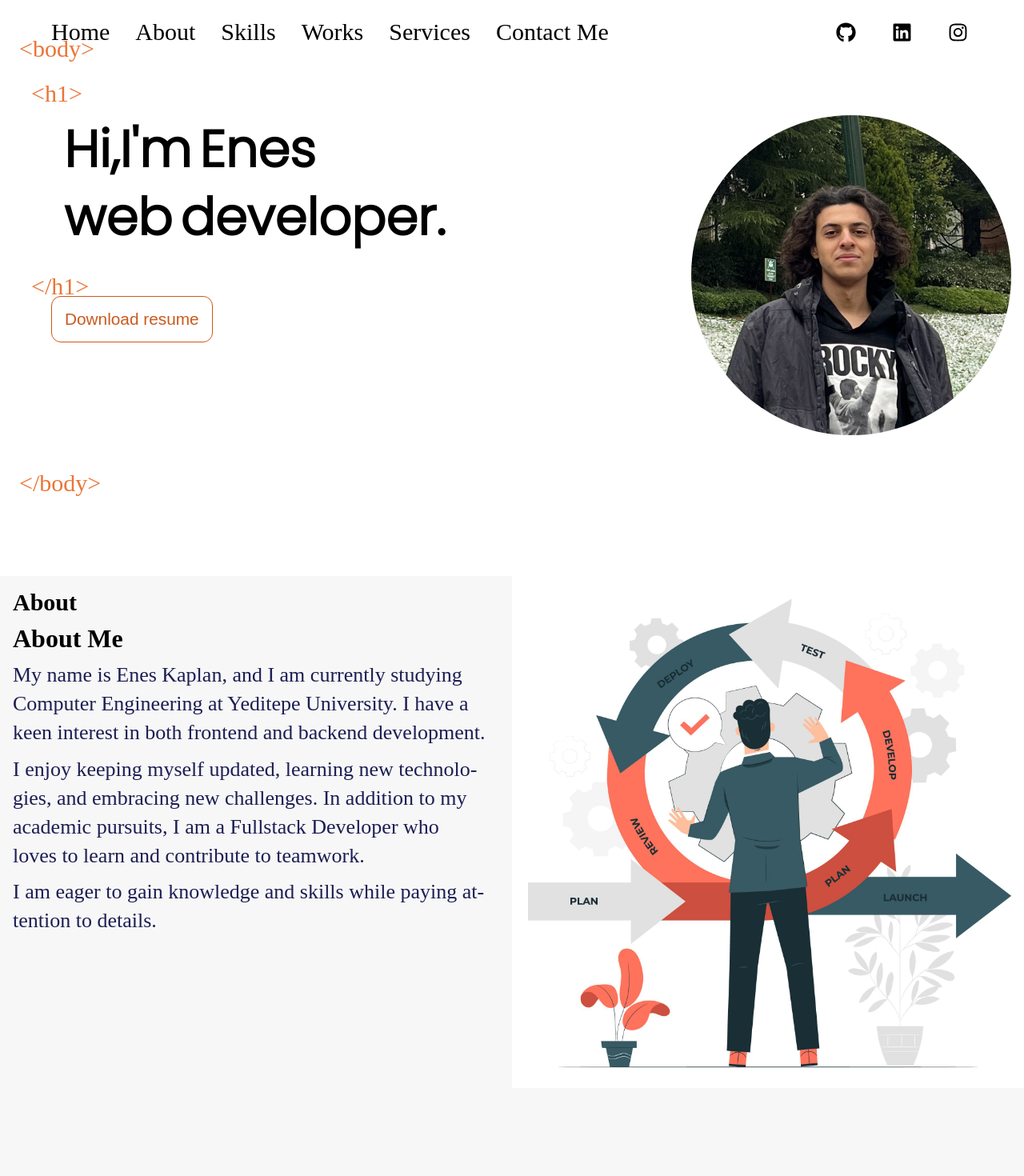
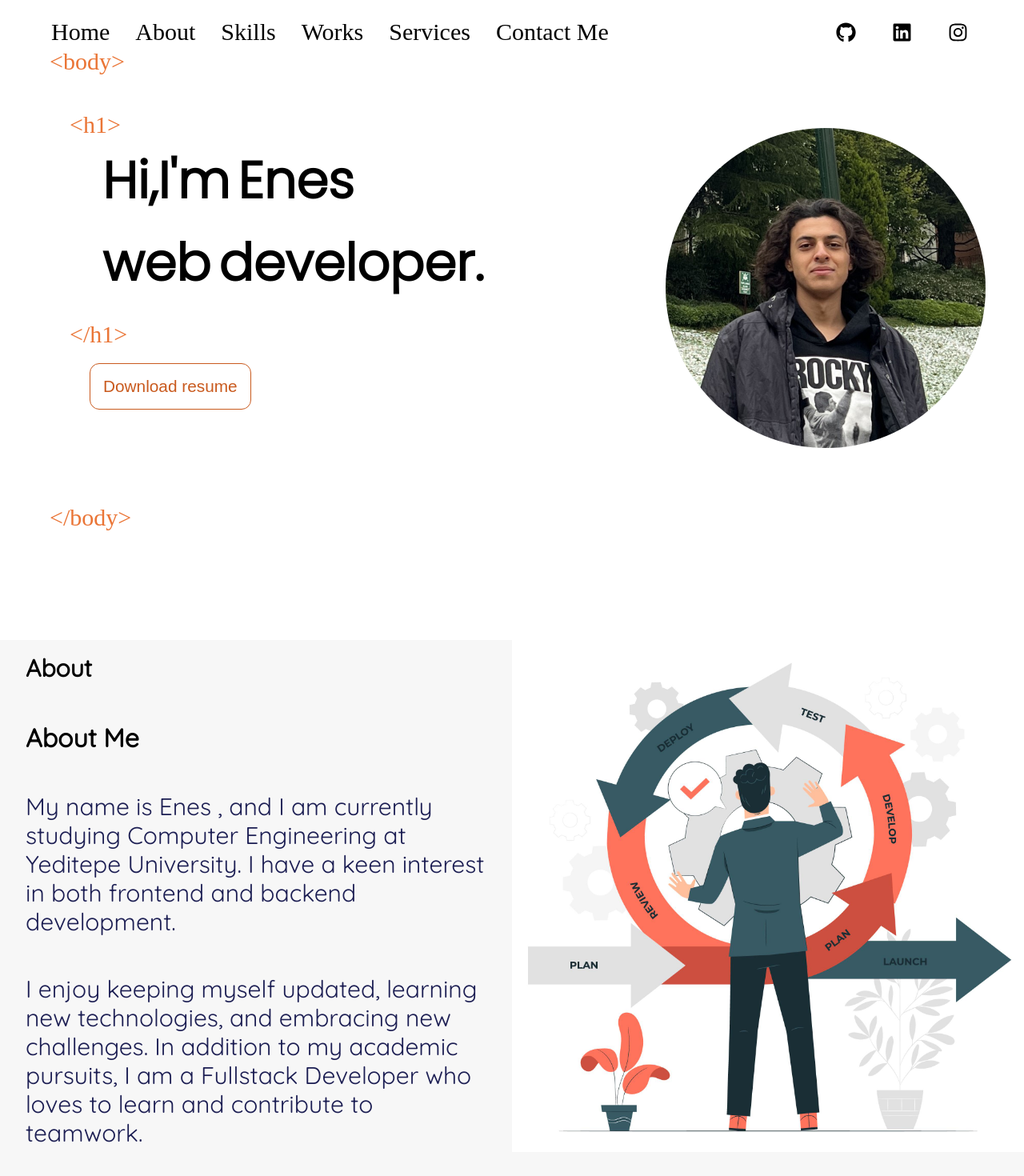
Before and after one commit to eneskaplannn1/personal-website, a React (Vite) app: page / in a window 1280 px wide. Shown: the top 1470 px of the page at 80% size. Built offline with nearby package versions, Linux system fonts and the light colour scheme; a web font is replaced by a local one.

Commit message:
updated about and home.jsx file

```diff
--- a/index.html
+++ b/index.html
@@ -15,6 +15,10 @@
       href="https://fonts.googleapis.com/css2?family=La+Belle+Aurore&family=Poppins:ital,wght@0,300;1,400&family=Roboto&display=swap"
       rel="stylesheet"
     />
+    <link
+      href="https://fonts.googleapis.com/css2?family=Quicksand&display=swap"
+      rel="stylesheet"
+    />
 
     <meta name="viewport" content="width=device-width, initial-scale=1.0" />
     <title>Vite + React</title>
--- a/src/App.jsx
+++ b/src/App.jsx
@@ -6,6 +6,7 @@ import Skills from "./components/Skills";
 import Works from "./components/Works";
 import ContactMe from "./components/ContactMe";
 import Services from "./components/Services";
+import Footer from "./components/Footer";
 
 function App() {
   return (
@@ -18,6 +19,7 @@ function App() {
       <Works />
       <Services />
       <ContactMe />
+      <Footer />
     </>
   );
 }
--- a/src/components/About.jsx
+++ b/src/components/About.jsx
@@ -3,29 +3,27 @@ import { styled } from "styled-components";
 function About() {
   return (
     <StyledAbout id="about">
-      <Container>
-        <div className="left">
+      <div className="about-content">
         <h2>About</h2>
         <h1>About Me</h1>
         <p>
-            My name is Enes Kaplan, and I am currently studying Computer
-            Engineering at Yeditepe University. I have a keen interest in both
-            frontend and backend development.
+          My name is Enes , and I am currently studying Computer Engineering at
+          Yeditepe University. I have a keen interest in both frontend and
+          backend development.
         </p>
         <p>
           I enjoy keeping myself updated, learning new technologies, and
-            embracing new challenges. In addition to my academic pursuits, I am
-            a Fullstack Developer who loves to learn and contribute to teamwork.
+          embracing new challenges. In addition to my academic pursuits, I am a
+          Fullstack Developer who loves to learn and contribute to teamwork.
         </p>
         <p>
           I am eager to gain knowledge and skills while paying attention to
           details.
         </p>
       </div>
-        <div className="right">
+      <div>
         <img src="coding2.jpg" />
       </div>
-      </Container>
     </StyledAbout>
   );
 }
@@ -36,35 +34,30 @@ const StyledAbout = styled.div`
   background-color: #f7f7f7;
   max-width: 100vw;
   height: 100vh;
-`;
-const Container = styled.div`
-  max-width: 100vw;
-  height: 100%;
 
   display: grid;
   grid-template-columns: 1fr 1fr;
   grid-template-rows: 1fr;
 
-  .left {
+  .about-content {
     display: flex;
     flex-direction: column;
-    gap: 0.6rem;
-    padding: 1rem;
-    margin-right: 1rem;
+    row-gap: 3rem;
+    padding: 1rem 2rem;
     /* background-color: ; */
+    font-family: "Quicksand", sans-serif;
 
     h2 {
       font-size: 30px;
     }
 
     p {
-      font-size: 26px;
+      font-size: 30px;
       color: #1c1e53;
       line-height: 36px;
       font-weight: 400;
     }
   }
-  .right {
   img {
     align-self: flex-start;
     max-width: 100%;
@@ -78,5 +71,6 @@ const Container = styled.div`
     -webkit-object-fit: cover;
     object-fit: cover;
   }
-  }
 `;
+
+const Container = styled.div``;
--- a/src/components/Home.jsx
+++ b/src/components/Home.jsx
@@ -32,9 +32,15 @@ function Home() {
 
   return (
     <StyledHomePage id="home">
-      <div className="left">
+      <div className="container">
+        <div className="about-content">
           <h1>
-          <AnimatedLetters strArray={myName} idx={1} letterClass={className} />
+            <AnimatedLetters
+              strArray={myName}
+              idx={1}
+              letterClass={className}
+            />
+            <br />
             <AnimatedLetters
               strArray={jobArray}
               idx={11}
@@ -48,6 +54,7 @@ function Home() {
         <div className="image">
           <img src="me3.jpg" />
         </div>
+      </div>
     </StyledHomePage>
   );
 }
@@ -56,29 +63,31 @@ export default Home;
 
 const StyledHomePage = styled.div`
   width: 100vw;
-  height: 80vh;
+  height: calc(100vh - 5rem);
 
+  padding: 5rem 3rem;
+
+  .container {
     display: grid;
     grid-template-columns: 2fr 1fr;
-  padding: 4rem 0rem;
     justify-content: center;
-  gap: 2rem;
+    column-gap: 2rem;
 
-  .left {
+    .about-content {
       margin-left: 4rem;
+      position: relative;
+
       h1 {
         color: #000;
         font-size: 56px;
-      line-height: 53px;
+        line-height: 100px;
         margin: 0;
         font-family: "Poppins", sans-serif;
         font-weight: 400;
         position: relative;
         padding: 1rem;
 
-      display: flex;
-      flex-direction: column;
-      gap: 2rem;
+        margin-bottom: 3.5rem;
 
         &:before {
           content: "<h1>";
@@ -104,7 +113,6 @@ const StyledHomePage = styled.div`
         }
       }
       button {
-      margin: 3.5rem 0;
         padding: 1rem;
         font-weight: 300;
         font-size: 1.3rem;
@@ -123,17 +131,14 @@ const StyledHomePage = styled.div`
           color: white;
         }
       }
-
-    position: relative;
-
       &:before {
         content: "<body>";
         font-family: "La Belle Aurore", cursive;
         color: #e55305;
         font-size: 30px;
         position: absolute;
-      left: -40px;
-      margin-top: -100px;
+        left: -50px;
+        top: -100px;
         opacity: 0.8;
       }
       &:after {
@@ -142,10 +147,11 @@ const StyledHomePage = styled.div`
         color: #e55305;
         font-size: 30px;
         margin-right: 10px;
-      bottom: 35px;
-      left: -40px;
+        left: -50px;
+        bottom: -100px;
         position: absolute;
         opacity: 0.8;
+      }
     }
   }
 
--- a/src/components/Services.jsx
+++ b/src/components/Services.jsx
@@ -25,85 +25,87 @@ function Services() {
       <Main>
         <Swiper
           modules={[Pagination]}
-          spaceBetween={200}
-          slidesPerView={3}
+          spaceBetween={0}
+          slidesPerView={2}
           grabCursor={true}
           className="container"
         >
           <SwiperSlide>
-            <div className="services__content">
-              <div className="services__head">
+            <div className="services-content">
+              <div className="services-head">
                 <FaReact />
                 <h4> Application Development with React</h4>
               </div>
-              <div className="services__description">
+              <div className="services-description">
                 I have the ability to use React to create modern and
                 user-friendly interfaces.
               </div>
+              <div className="services-border"></div>
             </div>
           </SwiperSlide>
           <SwiperSlide>
-            <div className="services__content">
-              <div className="services__head">
+            <div className="services-content">
+              <div className="services-head">
                 <RxComponent1 />
                 <h4> Component Based Development</h4>
               </div>
-              <div className="services__description">
+              <div className="services-description">
                 I can create modular and reusable React components when
                 developing applications.
               </div>
+              <div className="services-border"></div>
             </div>
           </SwiperSlide>
           <SwiperSlide>
-            <div className="services__content">
-              <div className="services__head">
+            <div className="services-content">
+              <div className="services-head">
                 <DiResponsive />
                 <h4> Responsive Design</h4>
               </div>
-              <div className="services__description">
+              <div className="services-description">
                 I can create responsive designs suitable for mobile and desktop
                 devices.
               </div>
             </div>
           </SwiperSlide>
           <SwiperSlide>
-            <div className="services__content">
-              <div className="services__head">
+            <div className="services-content">
+              <div className="services-head">
                 <IoCodeSlashOutline />
                 <h4> Web-site design</h4>
               </div>
-              <div className="services__description"></div>
+              <div className="services-description"></div>
             </div>
           </SwiperSlide>
           <SwiperSlide>
-            <div className="services__content">
-              <div className="services__head">
+            <div className="services-content">
+              <div className="services-head">
                 <GiWireframeGlobe />
                 <h4> Designing RESTful API's</h4>
               </div>
-              <div className="services__description">
+              <div className="services-description">
                 I am experienced in the development of RESTful APIs.
               </div>
             </div>
           </SwiperSlide>
           <SwiperSlide>
-            <div className="services__content">
-              <div className="services__head">
+            <div className="services-content">
+              <div className="services-head">
                 <GoDatabase />
                 <h4>Database Management</h4>
               </div>
-              <div className="services__description">
+              <div className="services-description">
                 I have the ability to work with databases like MongoDB.
               </div>
             </div>
           </SwiperSlide>
           <SwiperSlide>
-            <div className="services__content">
-              <div className="services__head">
+            <div className="services-content">
+              <div className="services-head">
                 <HiOutlineServerStack />
                 <h4>Design server-side Applications</h4>
               </div>
-              <div className="services__description">
+              <div className="services-description">
                 I can develop server-side applications using Node.js.
               </div>
             </div>
@@ -122,12 +124,12 @@ const StyledServices = styled.div`
 `;
 
 const Main = styled.div`
-  .projects__content {
+  .projects-content {
     display: grid;
     justify-content: center;
   }
 
-  .services__content {
+  .services-content {
     display: flex;
     flex-direction: column;
     gap: 0.3rem;
@@ -135,11 +137,20 @@ const Main = styled.div`
     width: 400px;
     height: 400px;
 
-    border-radius: 40%;
+    border-radius: 7.75rem;
     padding: 2rem;
   }
-
-  .services__head {
+  .services-border {
+    width: 450px;
+    height: 450px;
+    border: 1.8px solid black;
+    border-radius: 7.75rem;
+    position: absolute;
+    inset: 0;
+    left: -10px;
+    margin: auto;
+  }
+  .services-head {
     display: flex;
     flex-direction: column;
     align-items: center;
@@ -155,7 +166,7 @@ const Main = styled.div`
     }
   }
 
-  .services__description {
+  .services-description {
     text-align: center;
     line-height: 36px;
   }
--- a/src/components/Skills.jsx
+++ b/src/components/Skills.jsx
@@ -20,7 +20,6 @@ export default Skills;
 const StyledSkills = styled.div`
   width: 100vw;
   height: 100vh;
-  background-color: #f7f7f7;
 `;
 
 const Main = styled.div`
```
Lines whose indentation alone changed are shown as unchanged.
